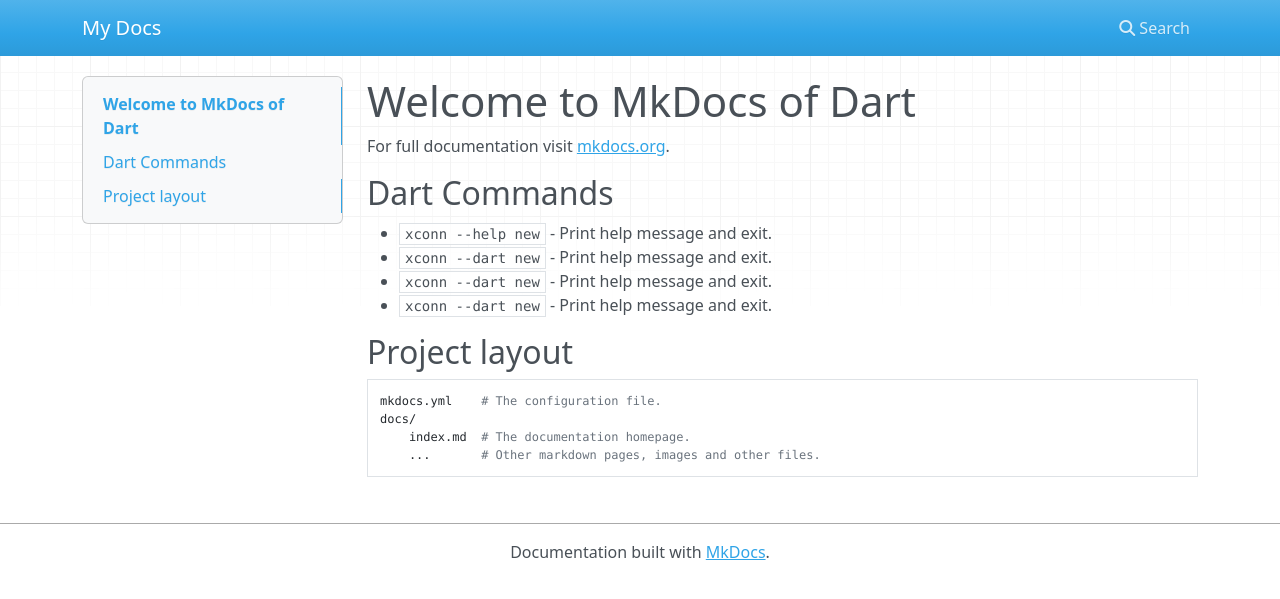
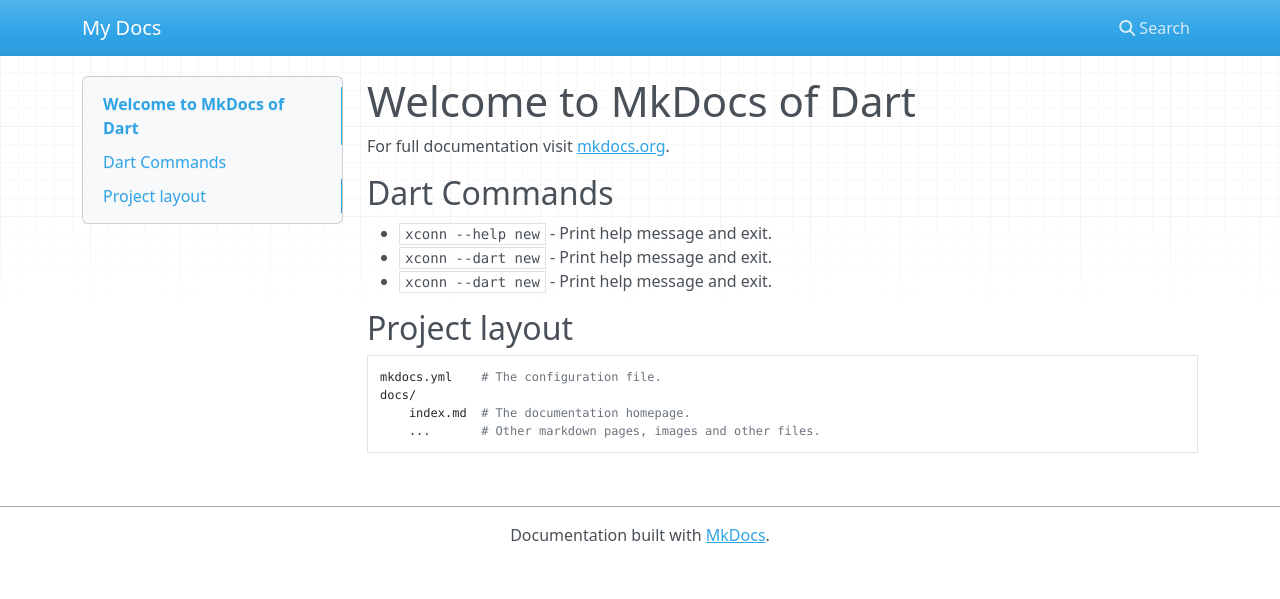
Before and after one commit to Mahad-10/mkdocs-aws, an MkDocs documentation site: the page built from docs/index.md, in a window 1280 px wide. Shown: the top 599 px of the page. Built offline with MkDocs 1.6.1, drawn with Linux system fonts in a browser that asks for light colours; nearby versions of some CDN libraries.

Commit message:
create site folder

```diff
--- a/docs/index.md
+++ b/docs/index.md
@@ -7,7 +7,6 @@
 * `xconn --help new` - Print help message and exit.
 * `xconn --dart new` - Print help message and exit.
 * `xconn --dart new` - Print help message and exit.
-* `xconn --dart new` - Print help message and exit.
 
 ## Project layout
 
```
Also changed, not shown: 1 other file.
